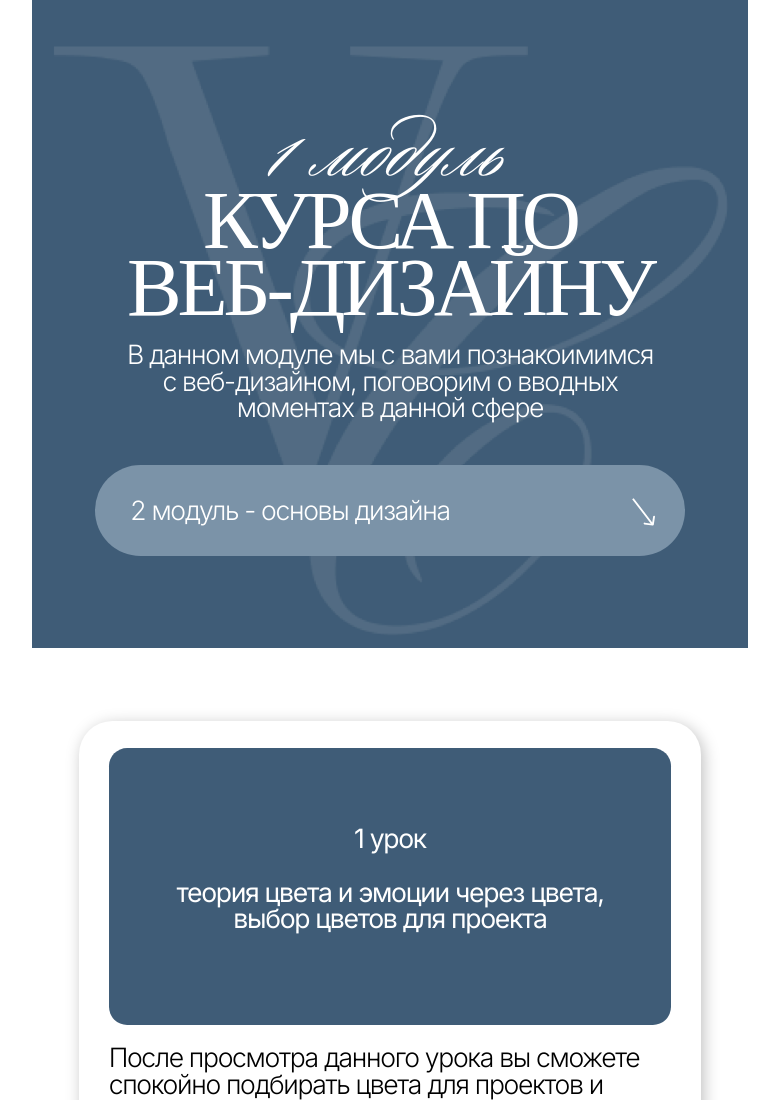
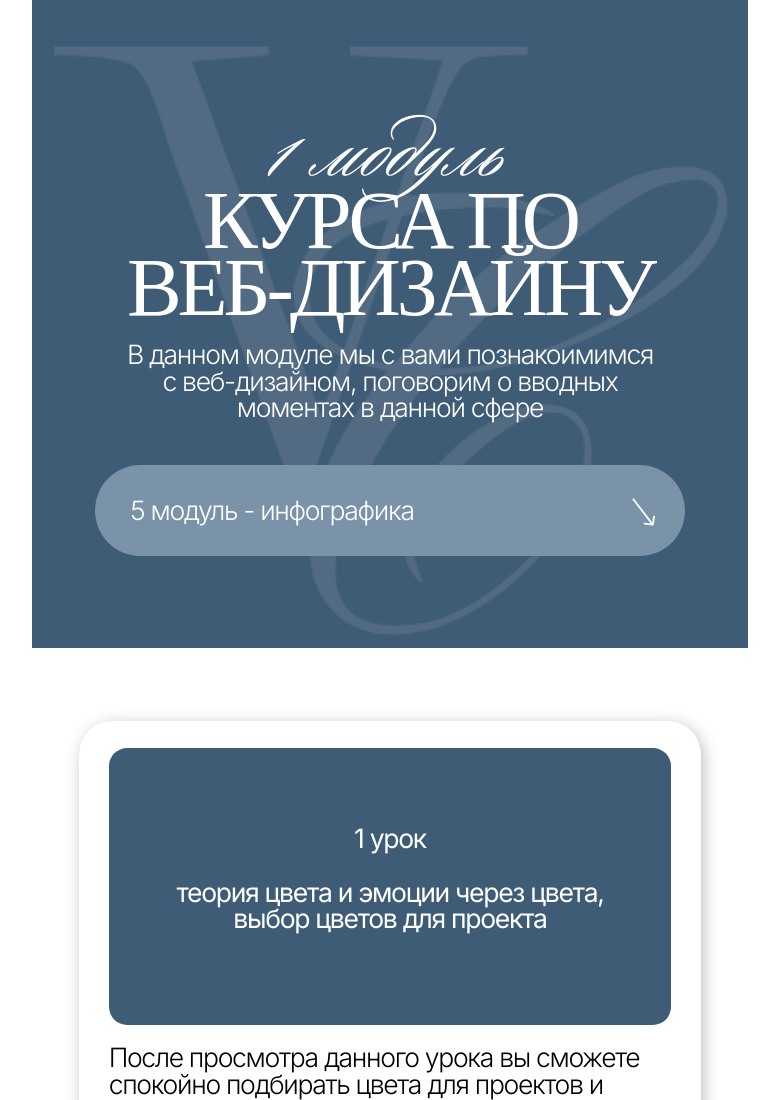
Before and after one commit to Yasuoooo0/Platforma-4-potok, a plain HTML site: page modul_5.html in a window 1280 px wide. Shown: the top 1100 px of the page, without its empty margins (250-1029 px from the left). Drawn offline with Linux system fonts and the light colour scheme; a web font is replaced by a local one.

Commit message:
Update modul_5.html

```diff
--- a/modul_5.html
+++ b/modul_5.html
@@ -3,7 +3,7 @@
 <head>
 	<meta charset="UTF-8">
 	<meta name="viewport" content="width=device-width, initial-scale=1.0">
-	<title>2 модуль - основы дизайна</title>
+	<title>5 модуль - создаем инфографику</title>
 	<link rel="stylesheet" href="normalize.css">
 	<link rel="stylesheet" href="colors.css">
 	<link rel="stylesheet" href="pattern.css">
@@ -29,7 +29,7 @@
 			</p>
 			<a href="index.html">
 				<div class="button">
-					2 модуль - основы дизайна
+					5 модуль - инфографика
 				</div>
 			</a>
 		 </div>
```
